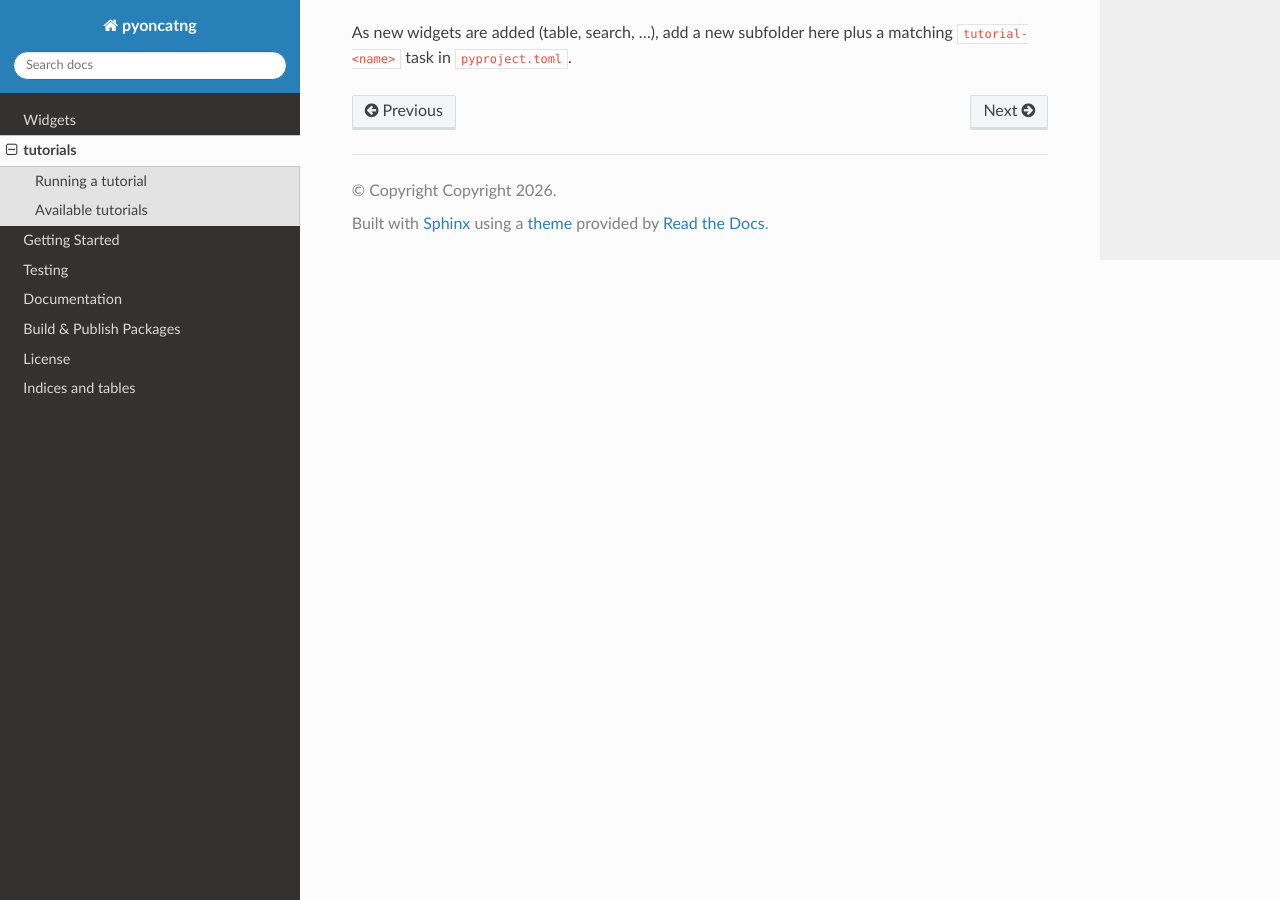
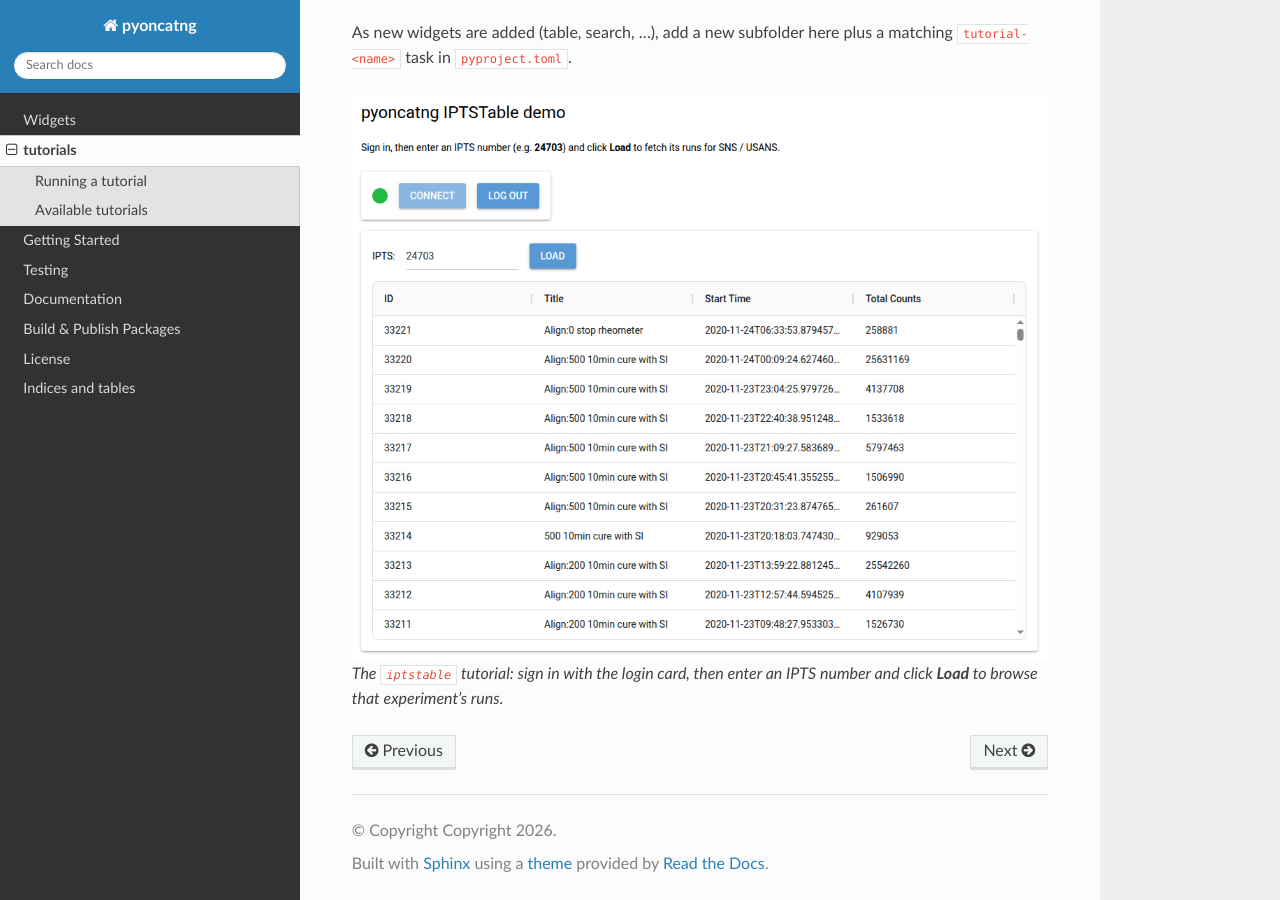
Before and after one commit to neutrons/pyoncatng, a Sphinx documentation site: the page built from docs/tutorials.md, in a window 1280 px wide and 900 px high, scrolled down 894 px. Built offline with Sphinx 7.4.7 and the Read the Docs theme 3.1.0, drawn with Linux system fonts in a browser that asks for light colours; the version number is read from the project's files by our own code.

Commit message:
Add screenshots to IPTSTable widget and tutorial documentation
Add a figure to the IPTS run table section of docs/widgets.md (media/iptstable.png)
and to the tutorials page docs/tutorials.md (media/tutorial-iptstable.png).

Co-Authored-By: Claude Opus 4.8 (1M context) <noreply@anthropic.com>

````diff
--- a/docs/tutorials.md
+++ b/docs/tutorials.md
@@ -1,2 +1,10 @@
 ```{include} ../tutorials/README.md
 ```
+
+```{figure} media/tutorial-iptstable.png
+:alt: The IPTSTable tutorial page — an ONCat login card above the IPTS run table for IPTS-24703
+:width: 100%
+
+The `iptstable` tutorial: sign in with the login card, then enter an IPTS number
+and click **Load** to browse that experiment's runs.
+```
````
Also changed, not shown: docs/widgets.md (+8 -0 lines), docs/media/iptstable.png (added), docs/media/tutorial-iptstable.png (added).
